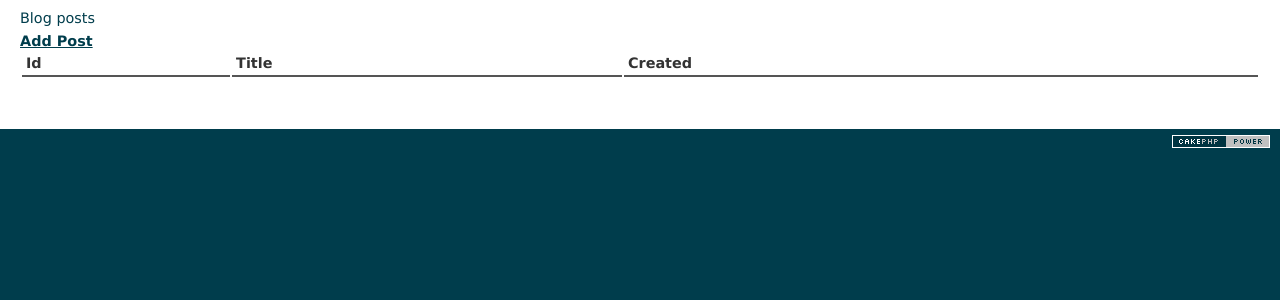
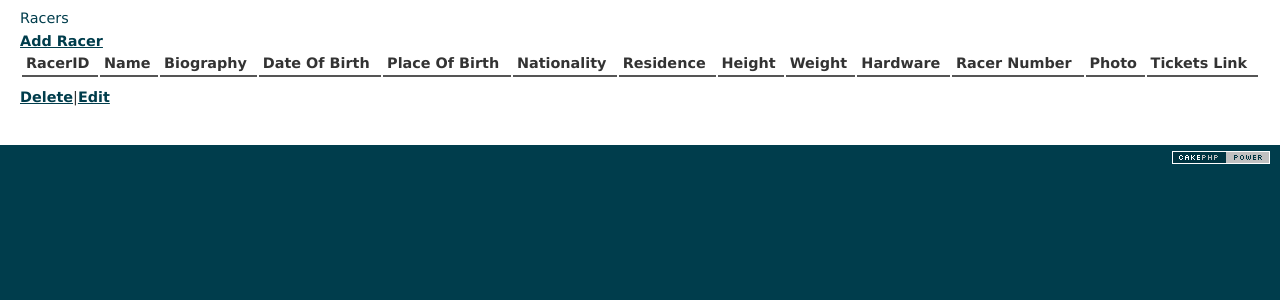
Before and after one commit to Ozitiho/JMRacing, a CakePHP app: the page made by root/app/View/Racers/index.ctp in a window 1280 px wide. Shown: the part 47-347 px from the top of the page. Run offline with PHP 8.4 and a stand-in for CakePHP, Linux system fonts and the light colour scheme; the template is opened without the code that fills it, so the values that code supplies are empty; some libraries are stand-ins or nearby versions.

Commit message:
DB Update and Racers model

```diff
--- a/root/app/View/Racers/index.ctp
+++ b/root/app/View/Racers/index.ctp
@@ -1,44 +1,59 @@
 <!-- File: /app/View/Posts/index.ctp -->
 
-<h1>Blog posts</h1>
+<h1>Racers</h1>
 
 <?php echo $this->Html->link(
-    'Add Post',
+    'Add Racer',
     array('controller' => 'racers', 'action' => 'add')
 ); ?>
 
 <table>
     <tr>
-        <th>Id</th>
-        <th>Title</th>
-        <th>Created</th>
+        <th>RacerID</th>
+        <th>Name</th>
+        <th>Biography</th>
+        <th>Date Of Birth</th>
+        <th>Place Of Birth</th>
+        <th>Nationality</th>
+        <th>Residence</th>
+        <th>Height</th>
+        <th>Weight</th>
+        <th>Hardware</th>
+        <th>Racer Number</th>
+        <th>Photo</th>
+        <th>Tickets Link</th>
     </tr>
 
     <!-- Here is where we loop through our $posts array, printing out post info -->
 
     <?php foreach ($racers as $racer): ?>
     <tr>
-        <td><?php echo $racer['Racer']['RacerID']; ?></td>
-        <td>
-            <?php echo $this->Html->link($racer['Racer']['Name'],
-				array('controller' => 'racers', 'action' => 'view', $racer['Racer']['RacerID'])); ?>
-        </td>
-        <td>
+        <td><?php echo $racer['Racer']['id']; ?></td>
+        <td><?php echo $racer['Racer']['Name']; ?></td>
+        <td><?php echo $racer['Racer']['Biography']; ?></td>
+        <td><?php echo $racer['Racer']['DateOfBirth']; ?></td>
+        <td><?php echo $racer['Racer']['PlaceOfBirth']; ?></td>
+        <td><?php echo $racer['Racer']['Nationality']; ?></td>
+        <td><?php echo $racer['Racer']['Residence']; ?></td>
+        <td><?php echo $racer['Racer']['Height'] / 100; ?>m</td>
+        <td><?php echo $racer['Racer']['Weight']; ?>kg</td>
+        <td><?php echo $racer['Racer']['Hardware']; ?></td>
+        <td><?php echo $racer['Racer']['RacerNumber']; ?></td>
+        <td><?php echo $racer['Racer']['Photo']; ?></td>
+        <td><?php echo $racer['Racer']['TicketsLink']; ?></td>
+    </tr>
+    <?php endforeach; ?>
+    <?php unset($post); ?>
+</table>
             <?php
                 echo $this->Form->postLink(
                     'Delete',
-                    array('action' => 'delete', $racer['Racer']['RacerID']),
+                    array('action' => 'delete', $racer['Racer']['id']),
                     array('confirm' => 'Are you sure?')
                 );
 				echo "|";
                 echo $this->Html->link(
                     'Edit',
-                    array('action' => 'edit', $racer['Racer']['RacerID'])
+                    array('action' => 'edit', $racer['Racer']['id'])
                 );
             ?>
-        </td>
-        <td><?php echo $racer['Racer']['DateOfBirth']; ?></td>
-    </tr>
-    <?php endforeach; ?>
-    <?php unset($post); ?>
-</table>
```
Also changed, not shown: documentatie/bestDatabaseEver4dot5.sql (+27 -27 lines), root/app/Controller/RacersController.php (+17 -17 lines), 1 other file.
